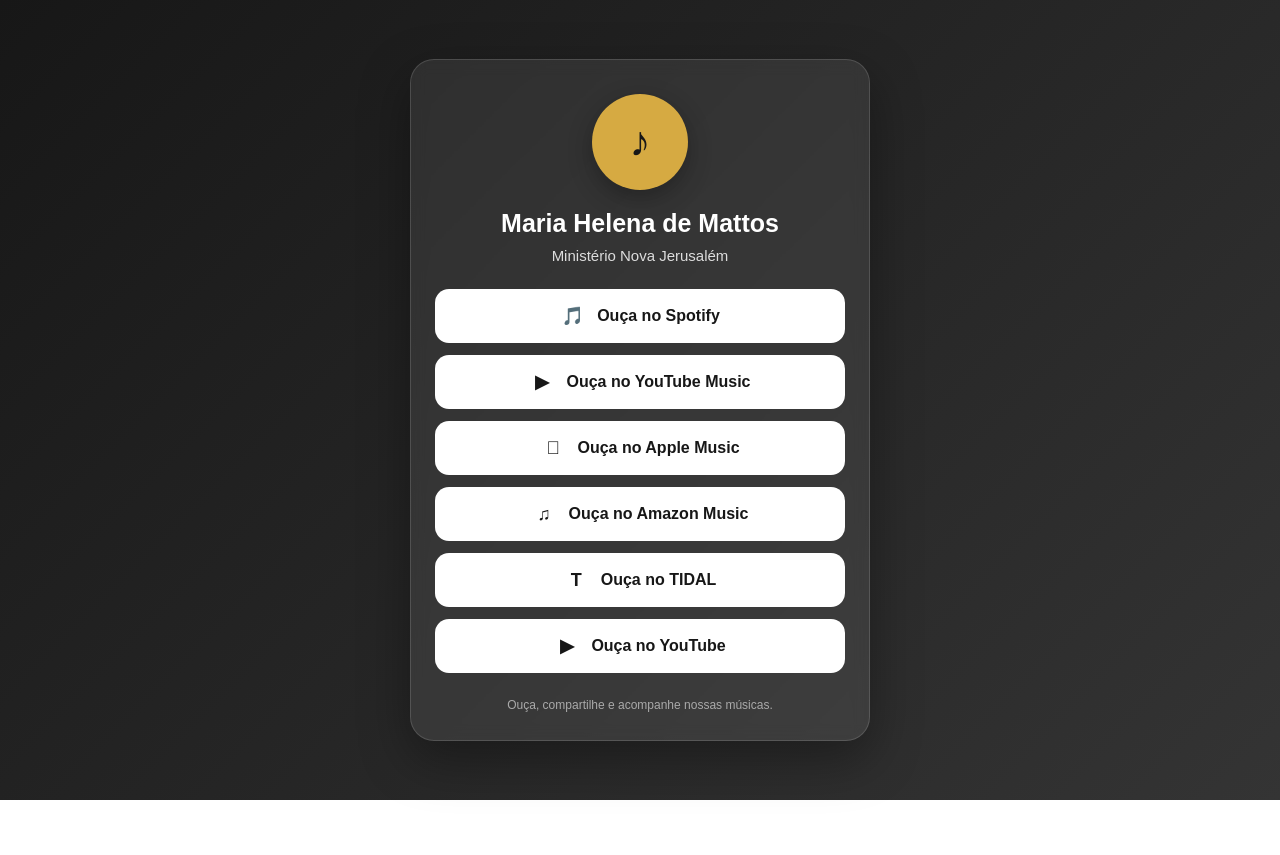
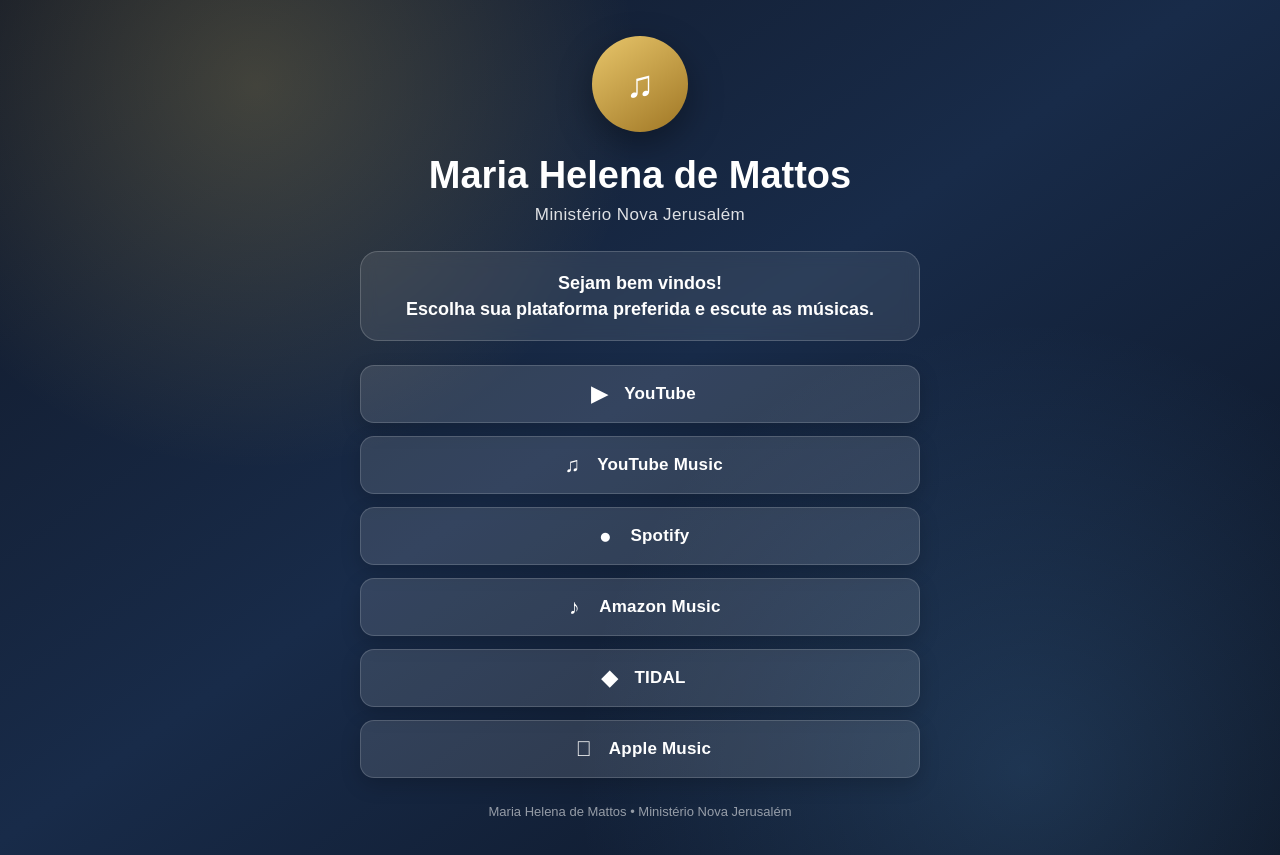
Before and after one commit to hermesdb-hub/maria-helena-de-mattos-ministerio-nova-jerusalem, a plain HTML site: page index.html in a window 1280 px wide. Before the commit the page ends 800 px from the top, so only its background shows below. Drawn offline with Linux system fonts and the light colour scheme.

Commit message:
Add files via upload

```diff
--- a/index.html
+++ b/index.html
@@ -3,98 +3,161 @@
 <head>
   <meta charset="UTF-8">
   <meta name="viewport" content="width=device-width, initial-scale=1.0">
+
+  <title>Maria Helena de Mattos | Ministério Nova Jerusalém — Ouça nas Plataformas Digitais</title>
+  <meta name="description" content="🎧 Ouça agora Maria Helena de Mattos | Ministério Nova Jerusalém nas principais plataformas digitais. Escolha sua plataforma e dê o play!">
+
+  <!-- Pré-visualização no WhatsApp / Facebook / outras redes -->
+  <meta property="og:type" content="website">
   <meta property="og:title" content="Maria Helena de Mattos | Ministério Nova Jerusalém">
-<meta property="og:description" content="Ouça as músicas de Maria Helena de Mattos nas plataformas digitais.">
-<meta property="og:type" content="website">
-<title>Maria Helena de Mattos | Ministério Nova Jerusalém</title>
+  <meta property="og:description" content="🎧 Ouça agora nas plataformas digitais! Escolha sua plataforma e dê o play.">
+  <meta property="og:url" content="">
+  <meta name="twitter:card" content="summary">
+
   <style>
     * { box-sizing: border-box; }
     body {
       margin: 0;
       min-height: 100vh;
       font-family: Arial, Helvetica, sans-serif;
-    background: linear-gradient(135deg, #171717, #343434);
       color: #fff;
+      background:
+        radial-gradient(circle at 20% 10%, rgba(255, 215, 100, .20), transparent 30%),
+        radial-gradient(circle at 80% 90%, rgba(100, 180, 255, .18), transparent 35%),
+        linear-gradient(145deg, #111827 0%, #182b49 48%, #0b1220 100%);
       display: flex;
       justify-content: center;
-    align-items: center;
-    padding: 28px 16px;
+      padding: 36px 18px;
     }
+
     .card {
       width: 100%;
-    max-width: 460px;
+      max-width: 560px;
       text-align: center;
-    background: rgba(255,255,255,.08);
-    border: 1px solid rgba(255,255,255,.14);
-    border-radius: 24px;
-    padding: 34px 24px 28px;
-    box-shadow: 0 18px 50px rgba(0,0,0,.35);
-    backdrop-filter: blur(8px);
     }
-.avatar {
+
+    .brand {
+      margin: 0 auto 22px;
       width: 96px;
       height: 96px;
-    margin: 0 auto 18px;
       border-radius: 50%;
-    background: #d6aa42;
       display: flex;
       align-items: center;
       justify-content: center;
-    color: #171717;
-    font-size: 42px;
+      background: linear-gradient(145deg, #e8c66b, #9f7624);
+      box-shadow: 0 12px 35px rgba(0,0,0,.35);
+      font-size: 38px;
       font-weight: 700;
-    box-shadow: 0 8px 25px rgba(0,0,0,.3);
+      color: #fff;
     }
-h1 { margin: 0; font-size: 25px; line-height: 1.2; }
-.subtitle { margin: 9px 0 25px; color: #ddd; font-size: 15px; }
+
+    h1 {
+      margin: 0;
+      font-size: clamp(25px, 6vw, 38px);
+      line-height: 1.12;
+      font-weight: 800;
+    }
+
+    .ministry {
+      margin-top: 8px;
+      font-size: 17px;
+      letter-spacing: .4px;
+      opacity: .86;
+    }
+
+    .call {
+      margin: 26px 0 24px;
+      padding: 18px 20px;
+      border: 1px solid rgba(255,255,255,.18);
+      border-radius: 18px;
+      background: rgba(255,255,255,.09);
+      backdrop-filter: blur(8px);
+      font-size: 18px;
+      line-height: 1.45;
+      font-weight: 600;
+    }
+
+    .buttons {
+      display: grid;
+      gap: 13px;
+    }
+
     .button {
       display: flex;
       align-items: center;
       justify-content: center;
-    gap: 12px;
-    width: 100%;
-    min-height: 54px;
-    margin: 12px 0;
-    padding: 14px 18px;
+      min-height: 58px;
+      padding: 14px 20px;
       border-radius: 14px;
-    background: #fff;
-    color: #171717;
+      color: #fff;
       text-decoration: none;
+      font-size: 17px;
       font-weight: 700;
-    transition: transform .15s ease, opacity .15s ease;
+      letter-spacing: .2px;
+      background: rgba(255,255,255,.12);
+      border: 1px solid rgba(255,255,255,.16);
+      box-shadow: 0 7px 20px rgba(0,0,0,.18);
+      transition: transform .18s ease, background .18s ease;
     }
-.button:hover { transform: translateY(-2px); opacity: .92; }
-.icon { width: 25px; font-size: 18px; text-align: center; }
-.footer { margin-top: 25px; color: #aaa; font-size: 12px; }
+
+    .button:hover {
+      transform: translateY(-2px);
+      background: rgba(255,255,255,.20);
+    }
+
+    .icon {
+      width: 30px;
+      margin-right: 10px;
+      font-size: 21px;
+    }
+
+    .footer {
+      margin-top: 26px;
+      font-size: 13px;
+      opacity: .55;
+    }
   </style>
 </head>
+
 <body>
   <main class="card">
-    <div class="avatar">♪</div>
+    <div class="brand">♫</div>
+
     <h1>Maria Helena de Mattos</h1>
-    <div class="subtitle">Ministério Nova Jerusalém</div>
+    <div class="ministry">Ministério Nova Jerusalém</div>
+
+    <div class="call">
+      Sejam bem vindos!<br>
+      Escolha sua plataforma preferida e escute as músicas.
+    </div>
+
+    <section class="buttons" aria-label="Plataformas digitais">
+      <a class="button" href="https://www.youtube.com/channel/UCisyAh3hVV5PuD1ZwMh3ueg" target="_blank" rel="noopener noreferrer">
+        <span class="icon">▶</span> YouTube
+      </a>
+
+      <a class="button" href="https://music.youtube.com/channel/UCisyAh3hVV5PuD1ZwMh3ueg?si=ulcYxwC7E7yGEZn5" target="_blank" rel="noopener noreferrer">
+        <span class="icon">♫</span> YouTube Music
+      </a>
 
       <a class="button" href="https://open.spotify.com/intl-pt/artist/2OmSo33588EopHWl2L6tPP?si=FeQsLbQ9R7i-OpBV4ip3zA" target="_blank" rel="noopener noreferrer">
-                <span class="icon">🎵</span>
-                <span>Ouça no Spotify</span>
-            </a><a class="button" href="https://music.youtube.com/channel/UCisyAh3hVV5PuD1ZwMh3ueg?si=ulcYxwC7E7yGEZn5" target="_blank" rel="noopener noreferrer">
-                <span class="icon">▶</span>
-                <span>Ouça no YouTube Music</span>
-            </a><a class="button" href="https://music.apple.com/br/artist/isabel-cristina-de-mattos/1588938134" target="_blank" rel="noopener noreferrer">
-                <span class="icon"></span>
-                <span>Ouça no Apple Music</span>
-            </a><a class="button" href="https://music.amazon.com.br/artists/B09HSNVQ4M?ref=dm_sh_HT7qOTjUZR2hOe8WR0DpzKHIl" target="_blank" rel="noopener noreferrer">
-                <span class="icon">♫</span>
-                <span>Ouça no Amazon Music</span>
-            </a><a class="button" href="https://tidal.com/artist/28720382" target="_blank" rel="noopener noreferrer">
-                <span class="icon">T</span>
-                <span>Ouça no TIDAL</span>
-            </a><a class="button" href="https://www.youtube.com/channel/UCisyAh3hVV5PuD1ZwMh3ueg" target="_blank" rel="noopener noreferrer">
-                <span class="icon">▶</span>
-                <span>Ouça no YouTube</span>
+        <span class="icon">●</span> Spotify
       </a>
 
-    <div class="footer">Ouça, compartilhe e acompanhe nossas músicas.</div>
+      <a class="button" href="https://music.amazon.com.br/artists/B09HSNVQ4M?ref=dm_sh_HT7qOTjUZR2hOe8WR0DpzKHIl" target="_blank" rel="noopener noreferrer">
+        <span class="icon">♪</span> Amazon Music
+      </a>
+
+      <a class="button" href="https://tidal.com/artist/28720382" target="_blank" rel="noopener noreferrer">
+        <span class="icon">◆</span> TIDAL
+      </a>
+
+      <a class="button" href="https://music.apple.com/br/artist/isabel-cristina-de-mattos/1588938134" target="_blank" rel="noopener noreferrer">
+        <span class="icon"></span> Apple Music
+      </a>
+    </section>
+
+    <div class="footer">Maria Helena de Mattos • Ministério Nova Jerusalém</div>
   </main>
 </body>
 </html>
```
Lines whose indentation alone changed are shown as unchanged.
